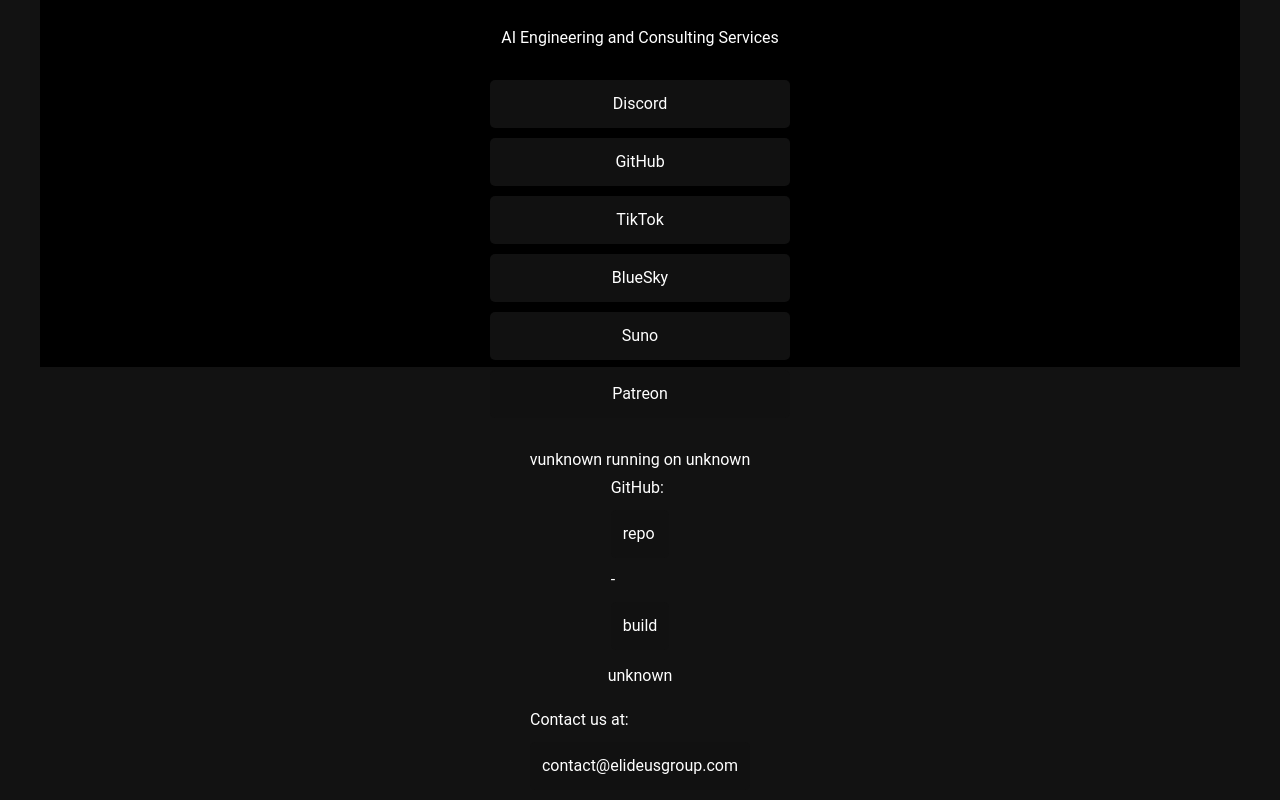
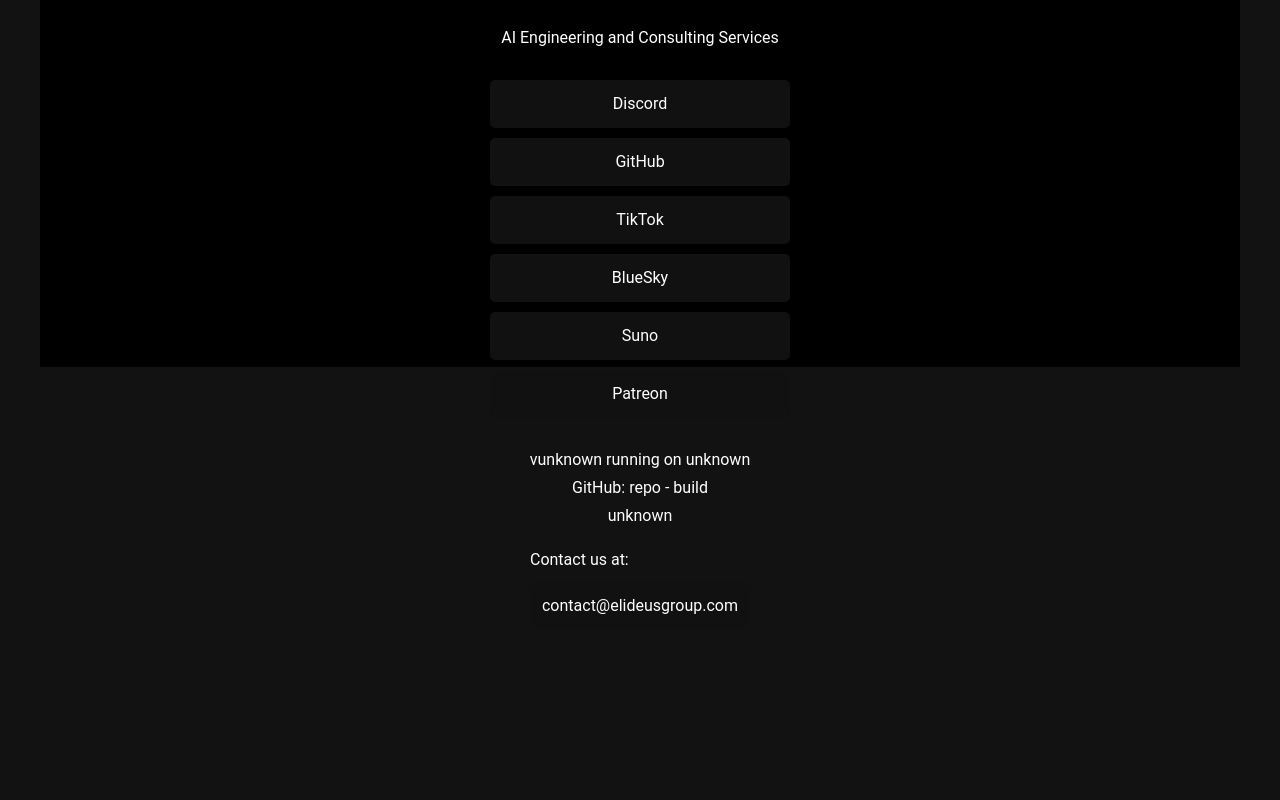
Before and after one commit to elide-us/elideus-group, a React (Vite) app in the folder frontend/: page / in a window 1280 px wide. Shown: the part 433-1233 px from the top of the page. After the commit the page ends 1073 px from the top, so only its background shows below. Built offline with nearby package versions, Linux system fonts and the light colour scheme; no server answers.

Commit message:
style: keep repo links inline

```diff
--- a/frontend/src/Home.tsx
+++ b/frontend/src/Home.tsx
@@ -84,13 +84,24 @@
 			</Typography>
 			<Typography variant="body1" sx={{ marginTop: '4px' }}>
 				GitHub:{' '}
-				<Link href={repo} target="_blank" rel="noopener noreferrer">
-					repo
-				</Link>
-				{' '}-{' '}
-				<Link href={repo ? `${repo}/actions` : ''} target="_blank" rel="noopener noreferrer">
-					build
-				</Link>
+<Link
+href={repo}
+target="_blank"
+rel="noopener noreferrer"
+underline="none"
+sx={{ display: 'inline', padding: 0, margin: 0, backgroundColor: 'transparent' }}
+>
+repo
+</Link>{' '}-{' '}
+<Link
+href={repo ? `${repo}/actions` : ''}
+target="_blank"
+rel="noopener noreferrer"
+underline="none"
+sx={{ display: 'inline', padding: 0, margin: 0, backgroundColor: 'transparent' }}
+>
+build
+</Link>
 			</Typography>
 			<Typography variant="body1" sx={{ marginTop: '4px' }}>
 				{ffmpegVersion ? ffmpegVersion : 'Loading version...'}
```
